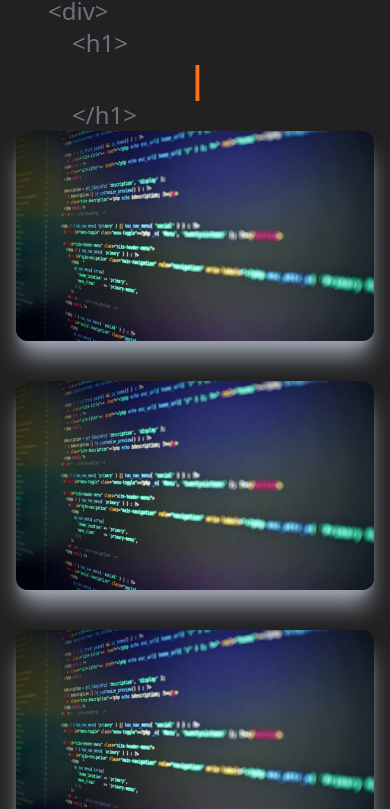
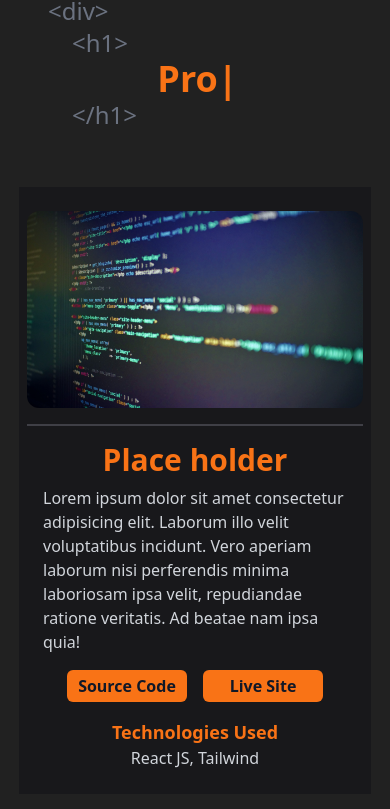
Before and after one commit to Masoud-M/My-Portfolio, a React (Vite) app: page / in a window 390 px wide. Shown: the part 913-1722 px from the top of the page. Built offline with nearby package versions, Linux system fonts and the light colour scheme.

Commit message:
changed the project items to be more responsive

```diff
--- a/src/components/ProjectItem.jsx
+++ b/src/components/ProjectItem.jsx
@@ -2,18 +2,29 @@ import React from "react";
 
 const ProjectItem = ({ img, title }) => {
   return (
-    <div className=" relative flex items-center justify-center h-auto w-full shadow-xl shadow-gray-400 rounded-xl group hover:bg-gradient-to-r from-gray-200 to-[#001b5e] ">
-      <img src={img} alt="/" className="rounded-xl group-hover:opacity-10" />
-      <div className="hidden group-hover:block absolute top-[50%] left-[50%] translate-x-[-50%] translate-y-[-50%]">
-        <h3 className="text-2xl font-bold text-white tracking-wider text-center">
-          {title}
-        </h3>
-        <p className="pb-4  pt-2 text-white text-center ">React Js</p>
-        <a href="/">
-          <p className="text-center p-3 rounded-lg bg-white text-gray-700 font-bold cursor-pointer text-lg">
-            More Info
-          </p>
-        </a>
+    <div className="flex flex-col justify-center md:flex-row p-2 items-center bg-zinc-900">
+      <img className=" sm:max-w-sm  m-4  rounded-xl" src={img} alt="/" />
+
+      <div className=" border-t-2 md:border-t-0 md:border-l-2 border-zinc-700 flex flex-col justify-center p-4 items-center ">
+        <p className="text-3xl text-orange-500  font-bold  mb-2">{title}</p>
+        <p className=" text-gray-300">
+          Lorem ipsum dolor sit amet consectetur adipisicing elit. Laborum illo
+          velit voluptatibus incidunt. Vero aperiam laborum nisi perferendis
+          minima laboriosam ipsa velit, repudiandae ratione veritatis. Ad beatae
+          nam ipsa quia!
+        </p>
+        <div className=" px-4 my-4 flex flex-row justify-between">
+          <button className=" hover:scale-110 ease-in duration-150 mx-2 font-bold rounded-md bg-orange-500 w-[120px] height-[20px] px-2 py-1 text-gray-900">
+            Source Code
+          </button>
+          <button className=" hover:scale-110 ease-in duration-150 mx-2 font-bold rounded-md bg-orange-500 w-[120px] height-[20px] px-2 py-1 text-gray-900">
+            Live Site
+          </button>
+        </div>
+        <p className=" font-semibold text-lg text-orange-500">
+          Technologies Used
+        </p>
+        <p className=" text-gray-300">React JS, Tailwind</p>
       </div>
     </div>
   );
--- a/src/components/Projects.jsx
+++ b/src/components/Projects.jsx
@@ -32,14 +32,15 @@ const Projects = () => {
       <p className="text-2xl text-gray-500 self-start pl-2">
         &emsp;&emsp;&#60;&#47;h1&#62;
       </p>
-
-      <div className=" lg:max-w-lg md:max-w-md max-w-sm flex flex-col  justify-center items-center gap-10">
+      <br />
+      <div className="flex flex-col justify-center p-4 m-4  items-center gap-4">
         <ProjectItem img={ProjectImg} title="Place holder" />
         <ProjectItem img={ProjectImg} title="Place holder" />
         <ProjectItem img={ProjectImg} title="Place holder" />
         <ProjectItem img={ProjectImg} title="Place holder" />
       </div>
       <p className="text-2xl text-gray-500 self-start pl-2">
+        <br />
         &#60;&#47;div&#62;
       </p>
     </div>
```
